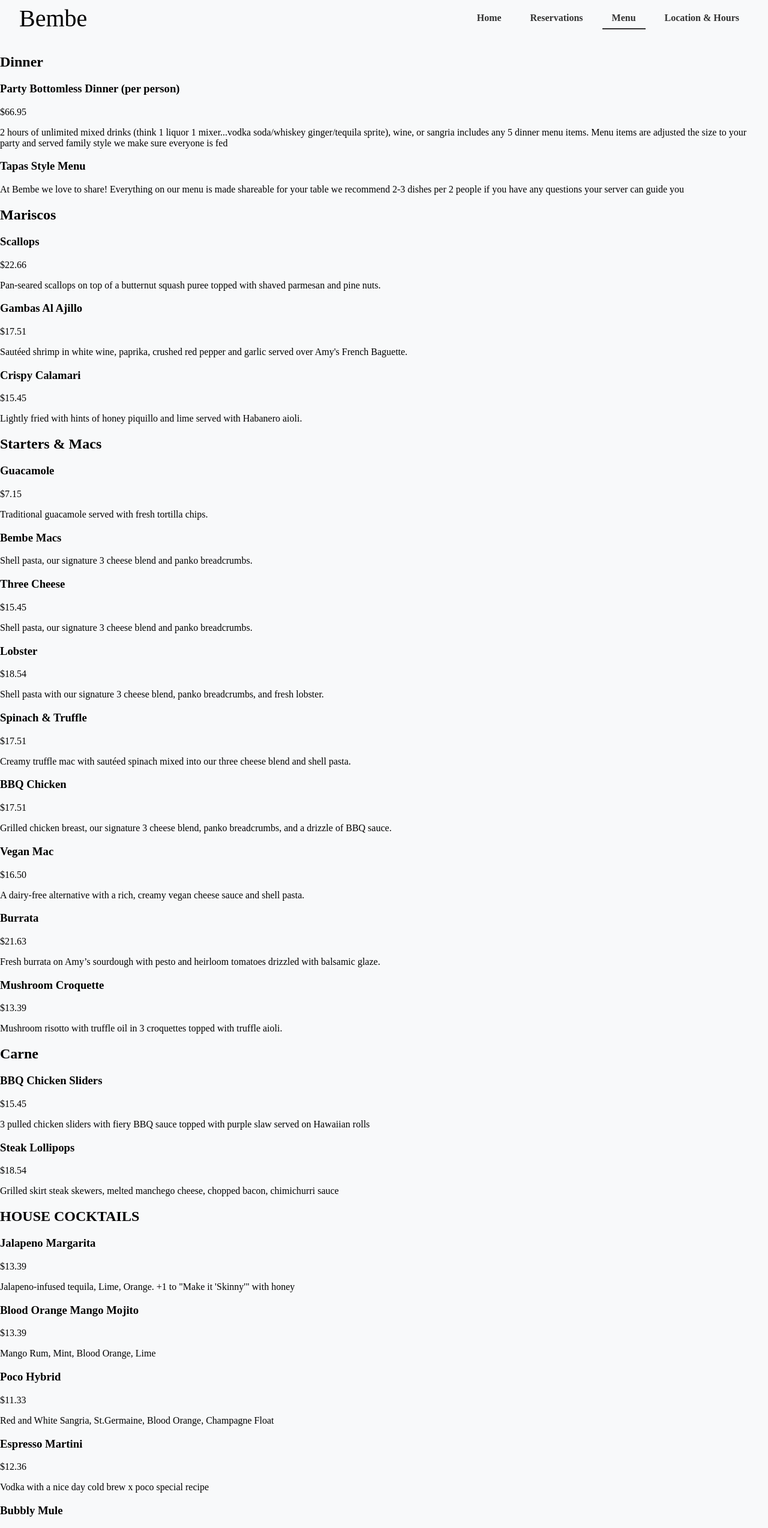
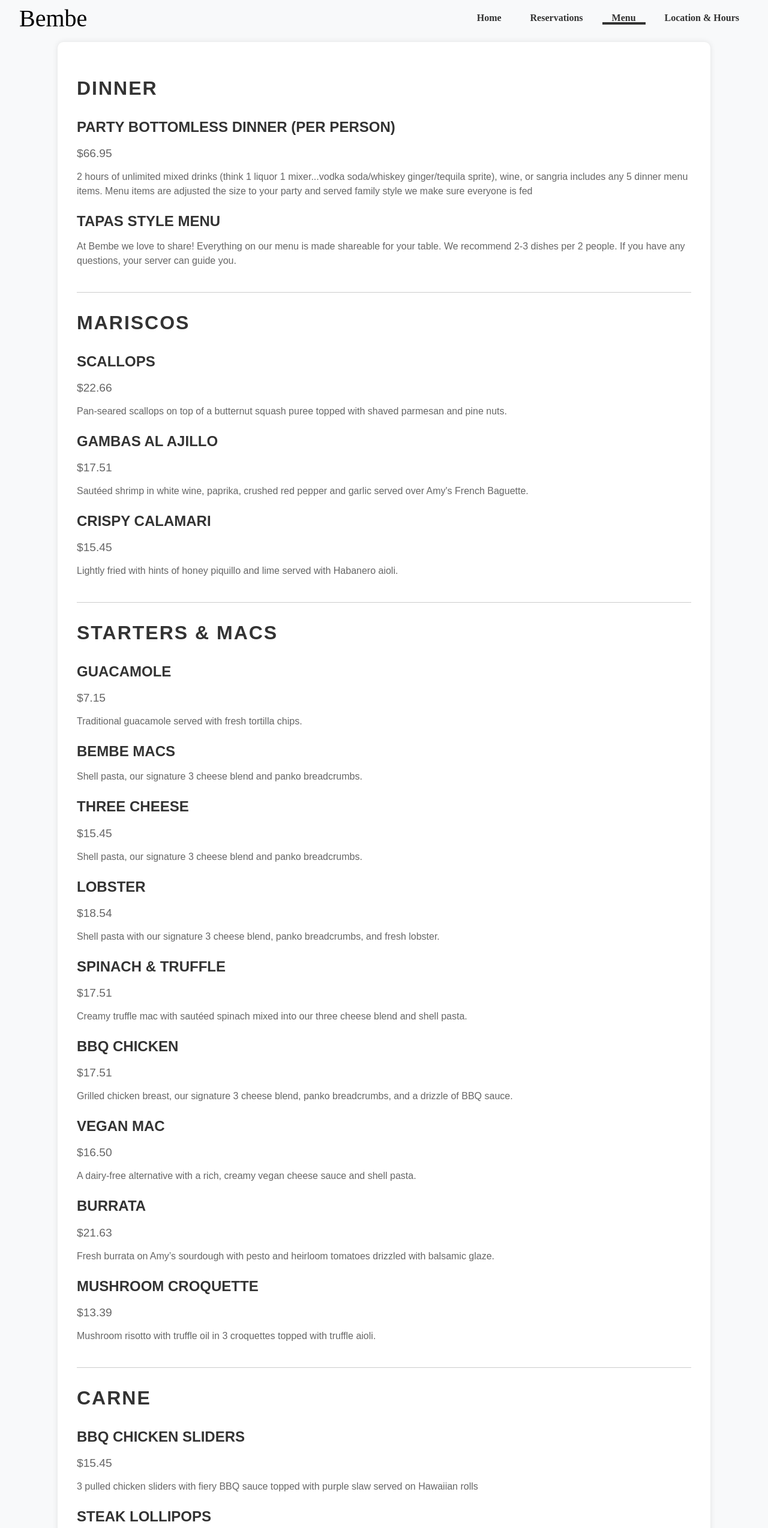
Before and after one commit to jennyglitters/Bembe-Phase-4-Project, a React (Create React App) app in the folder client/: page /menu in a window 1280 px wide. Shown: the part 60-2608 px from the top of the page at 60% size. Built offline with nearby package versions, Linux system fonts and the light colour scheme; a web font is replaced by a local one.

Commit message:
5:55pm Commit

```diff
--- a/client/src/components/App.js
+++ b/client/src/components/App.js
@@ -1,4 +1,4 @@
-import React from 'react';
+import React, { useState } from 'react';
 import { BrowserRouter, Routes, Route } from 'react-router-dom';
 import NavBar from './NavBar';
 import Home from './Home';
@@ -8,26 +8,29 @@ import LocationHours from './Location&Hours';
 import ReservationManagement from './ReservationManagement';
 import '../index.css';
 import { UserProvider } from './UserContext'; // Adjust the path as necessary
-
+import { MenuContext } from './MenuContext'; // Import MenuContext
 
 function App() {
+  const [selectedItems, setSelectedItems] = useState([]);
+
   return (
     <UserProvider>
       <BrowserRouter>
+        <MenuContext.Provider value={{ selectedItems, setSelectedItems }}> {/* Wrap routes with MenuContext.Provider */}
           <div className="App">
             <NavBar />
             <Routes>
               <Route path="/" element={<Home />} />
-            <Route path="/menu" element={<Menu />} />
-            <Route path="/reservations" element={<ReservationForm />} />
+              <Route path="/menu" element={<Menu />} /> {/* Remove setSelectedItems prop */}
+              <Route path="/reservations" element={<ReservationForm />} /> {/* Remove selectedItems prop */}
               <Route path="/location-hours" element={<LocationHours />} />
               <Route path="/manage-reservation" element={<ReservationManagement />} />
             </Routes>
           </div>
+        </MenuContext.Provider>
       </BrowserRouter>
     </UserProvider>
   );
 }
 
-
 export default App;
--- a/client/src/components/Menu.js
+++ b/client/src/components/Menu.js
@@ -1,240 +1,113 @@
-import React from 'react';
+import React, { useContext } from 'react';
+import { MenuContext } from './MenuContext'; // Import the MenuContext
 
 const Menu = () => {
+  const { selectedItems, setSelectedItems } = useContext(MenuContext);
+
+  const handleItemClick = (itemId) => {
+    setSelectedItems((prevSelectedItems) => {
+      if (prevSelectedItems.includes(itemId)) {
+        return prevSelectedItems.filter(id => id !== itemId);
+      } else {
+        return [...prevSelectedItems, itemId];
+      }
+    });
+  };
+
+  const isItemSelected = (itemId) => {
+    return selectedItems.includes(itemId);
+  };
+
+  // Modify renderMenuItem to only handle actual selectable items
+  const renderMenuItem = (id, name, price, description) => (
+    <div
+      key={id}
+      className={`menu-item ${isItemSelected(id) ? 'selected' : ''}`}
+      onClick={() => handleItemClick(id)}
+    >
+      <h3>{name}</h3>
+      {price && <p className="price">{price}</p>}
+      <p className="description">{description}</p>
+    </div>
+  );
+
   return (
     <div className="menu-container">
-
       {/* Dinner Section */}
       <div className="menu-section">
         <h2>Dinner</h2>
+        {renderMenuItem(1, "Party Bottomless Dinner (per person)", "$66.95", "2 hours of unlimited mixed drinks (think 1 liquor 1 mixer...vodka soda/whiskey ginger/tequila sprite), wine, or sangria includes any 5 dinner menu items. Menu items are adjusted the size to your party and served family style we make sure everyone is fed")}
 
-        <div className="menu-item">
-          <h3>Party Bottomless Dinner (per person)</h3>
-          <p className="price">$66.95</p>
-          <p className="description">2 hours of unlimited mixed drinks (think 1 liquor 1 mixer...vodka soda/whiskey ginger/tequila sprite), wine, or sangria includes any 5 dinner menu items. Menu items are adjusted the size to your party and served family style we make sure everyone is fed</p>
-        </div>
-
-        <div className="menu-item">
+        {/* Info note rendered outside renderMenuItem, not part of selectable items */}
+        <div className="menu-item info">
           <h3>Tapas Style Menu</h3>
-          <p className="description">At Bembe we love to share! Everything on our menu is made shareable for your table we recommend 2-3 dishes per 2 people if you have any questions your server can guide you</p>
+          <p className="description">At Bembe we love to share! Everything on our menu is made shareable for your table. We recommend 2-3 dishes per 2 people. If you have any questions, your server can guide you.</p>
         </div>
       </div>
 
       {/* Mariscos Section */}
       <div className="menu-section">
         <h2>Mariscos</h2>
-
-        <div className="menu-item">
-          <h3>Scallops</h3>
-          <p className="price">$22.66</p>
-          <p className="description">Pan-seared scallops on top of a butternut squash puree topped with shaved parmesan and pine nuts.</p>
-        </div>
-
-        <div className="menu-item">
-          <h3>Gambas Al Ajillo</h3>
-          <p className="price">$17.51</p>
-          <p className="description">Sautéed shrimp in white wine, paprika, crushed red pepper and garlic served over Amy's French Baguette.</p>
-        </div>
-
-        <div className="menu-item">
-          <h3>Crispy Calamari</h3>
-          <p className="price">$15.45</p>
-          <p className="description">Lightly fried with hints of honey piquillo and lime served with Habanero aioli.</p>
-        </div>
+        {renderMenuItem(3, "Scallops", "$22.66", "Pan-seared scallops on top of a butternut squash puree topped with shaved parmesan and pine nuts.")}
+        {renderMenuItem(4, "Gambas Al Ajillo", "$17.51", "Sautéed shrimp in white wine, paprika, crushed red pepper and garlic served over Amy's French Baguette.")}
+        {renderMenuItem(5, "Crispy Calamari", "$15.45", "Lightly fried with hints of honey piquillo and lime served with Habanero aioli.")}
       </div>
 
       {/* Starters & Macs Section */}
       <div className="menu-section">
         <h2>Starters & Macs</h2>
-
-        <div className="menu-item">
-          <h3>Guacamole</h3>
-          <p className="price">$7.15</p>
-          <p className="description">Traditional guacamole served with fresh tortilla chips.</p>
-        </div>
-
-        <div className="menu-item">
-          <h3>Bembe Macs</h3>
-          <p className="description">Shell pasta, our signature 3 cheese blend and panko breadcrumbs.</p>
-        </div>
-
-        <div className="menu-item">
-          <h3>Three Cheese</h3>
-          <p className="price">$15.45</p>
-          <p className="description">Shell pasta, our signature 3 cheese blend and panko breadcrumbs.</p>
-        </div>
-
-        <div className="menu-item">
-          <h3>Lobster</h3>
-          <p className="price">$18.54</p>
-          <p className="description">Shell pasta with our signature 3 cheese blend, panko breadcrumbs, and fresh lobster.</p>
-        </div>
-
-        <div className="menu-item">
-          <h3>Spinach & Truffle</h3>
-          <p className="price">$17.51</p>
-          <p className="description">Creamy truffle mac with sautéed spinach mixed into our three cheese blend and shell pasta.</p>
-        </div>
-
-        <div className="menu-item">
-          <h3>BBQ Chicken</h3>
-          <p className="price">$17.51</p>
-          <p className="description">Grilled chicken breast, our signature 3 cheese blend, panko breadcrumbs, and a drizzle of BBQ sauce.</p>
-        </div>
-
-        <div className="menu-item">
-          <h3>Vegan Mac</h3>
-          <p className="price">$16.50</p>
-          <p className="description">A dairy-free alternative with a rich, creamy vegan cheese sauce and shell pasta.</p>
-        </div>
-
-        <div className="menu-item">
-          <h3>Burrata</h3>
-          <p className="price">$21.63</p>
-          <p className="description">Fresh burrata on Amy’s sourdough with pesto and heirloom tomatoes drizzled with balsamic glaze.</p>
-        </div>
-
-        <div className="menu-item">
-          <h3>Mushroom Croquette</h3>
-          <p className="price">$13.39</p>
-          <p className="description">Mushroom risotto with truffle oil in 3 croquettes topped with truffle aioli.</p>
-        </div>
+        {renderMenuItem(6, "Guacamole", "$7.15", "Traditional guacamole served with fresh tortilla chips.")}
+        {renderMenuItem(7, "Bembe Macs", null, "Shell pasta, our signature 3 cheese blend and panko breadcrumbs.")}
+        {renderMenuItem(8, "Three Cheese", "$15.45", "Shell pasta, our signature 3 cheese blend and panko breadcrumbs.")}
+        {renderMenuItem(9, "Lobster", "$18.54", "Shell pasta with our signature 3 cheese blend, panko breadcrumbs, and fresh lobster.")}
+        {renderMenuItem(10, "Spinach & Truffle", "$17.51", "Creamy truffle mac with sautéed spinach mixed into our three cheese blend and shell pasta.")}
+        {renderMenuItem(11, "BBQ Chicken", "$17.51", "Grilled chicken breast, our signature 3 cheese blend, panko breadcrumbs, and a drizzle of BBQ sauce.")}
+        {renderMenuItem(12, "Vegan Mac", "$16.50", "A dairy-free alternative with a rich, creamy vegan cheese sauce and shell pasta.")}
+        {renderMenuItem(13, "Burrata", "$21.63", "Fresh burrata on Amy’s sourdough with pesto and heirloom tomatoes drizzled with balsamic glaze.")}
+        {renderMenuItem(14, "Mushroom Croquette", "$13.39", "Mushroom risotto with truffle oil in 3 croquettes topped with truffle aioli.")}
       </div>
 
       {/* Carne Section */}
       <div className="menu-section">
         <h2>Carne</h2>
-
-        <div className="menu-item">
-          <h3>BBQ Chicken Sliders</h3>
-          <p className="price">$15.45</p>
-          <p className="description">3 pulled chicken sliders with fiery BBQ sauce topped with purple slaw served on Hawaiian rolls</p>
-        </div>
-
-        <div className="menu-item">
-          <h3>Steak Lollipops</h3>
-          <p className="price">$18.54</p>
-          <p className="description">Grilled skirt steak skewers, melted manchego cheese, chopped bacon, chimichurri sauce</p>
-        </div>
+        {renderMenuItem(15, "BBQ Chicken Sliders", "$15.45", "3 pulled chicken sliders with fiery BBQ sauce topped with purple slaw served on Hawaiian rolls")}
+        {renderMenuItem(16, "Steak Lollipops", "$18.54", "Grilled skirt steak skewers, melted manchego cheese, chopped bacon, chimichurri sauce")}
       </div>
 
       {/* House Cocktails Section */}
       <div className="menu-section">
         <h2>HOUSE COCKTAILS</h2>
-
-    <div className="menu-item">
-        <h3>Jalapeno Margarita</h3>
-        <p className="price">$13.39</p>
-        <p className="description">Jalapeno-infused tequila, Lime, Orange. +1 to "Make it 'Skinny'" with honey</p>
-    </div>
-
-    <div className="menu-item">
-        <h3>Blood Orange Mango Mojito</h3>
-        <p className="price">$13.39</p>
-        <p className="description">Mango Rum, Mint, Blood Orange, Lime</p>
-    </div>
-
-    <div className="menu-item">
-        <h3>Poco Hybrid</h3>
-        <p className="price">$11.33</p>
-        <p className="description">Red and White Sangria, St.Germaine, Blood Orange, Champagne Float</p>
-    </div>
-
-    <div className="menu-item">
-        <h3>Espresso Martini</h3>
-        <p className="price">$12.36</p>
-        <p className="description">Vodka with a nice day cold brew x poco special recipe</p>
-    </div>
-
-    <div className="menu-item">
-        <h3>Bubbly Mule</h3>
-        <p className="price">$13.39</p>
-        <p className="description">Gin, Ginger, Lemon, Lychee, Champagne</p>
-    </div>
+        {renderMenuItem(17, "Jalapeno Margarita", "$13.39", "Jalapeno-infused tequila, Lime, Orange. +1 to \"Make it 'Skinny'\" with honey")}
+        {renderMenuItem(18, "Blood Orange Mango Mojito", "$13.39", "Mango Rum, Mint, Blood Orange, Lime")}
+        {renderMenuItem(19, "Bembe Hybrid", "$11.33", "Red and White Sangria, St.Germaine, Blood Orange, Champagne Float")}
+        {renderMenuItem(20, "Espresso Martini", "$12.36", "Vodka with a nice day cold brew x poco special recipe")}
+        {renderMenuItem(21, "Bubbly Mule", "$13.39", "Gin, Ginger, Lemon, Lychee, Champagne")}
       </div>
 
       {/* Beer Section */}
       <div className="menu-section">
         <h2>BEER</h2>
-
-    <div className="menu-item">
-        <h3>Yuengling Lager</h3>
-        <p className="price">$8.24</p>
-        <p className="description">Rich amber color and medium-bodied flavor - 4.5% ABV</p>
-    </div>
-
-    <div className="menu-item">
-        <h3>Blue Moon</h3>
-        <p className="price">$7.20</p>
-        <p className="description">Belgian-style wheat ale, Valencia orange peel for a subtle sweetness - 5.4% ABV</p>
-    </div>
-
-    <div className="menu-item">
-        <h3>Guinness Draught</h3>
-        <p className="price">$9.30</p>
-        <p className="description">Irish dry stout, distinctive black color and creamy head - 4.2% ABV</p>
-    </div>
-
-    <div className="menu-item">
-        <h3>IPA of the Moment</h3>
-        <p className="price">$10.00</p>
-        <p className="description">Ask your server about our current selection of IPA</p>
-    </div>
-
-    <div className="menu-item">
-        <h3>Brooklyn Lager</h3>
-        <p className="price">$8.00</p>
-        <p className="description">American Amber Lager, firm malt center supported by a refreshing bitterness and floral hop aroma - 5.2% ABV</p>
-    </div>
-
-    <div className="menu-item">
-        <h3>Stella Artois</h3>
-        <p className="price">$8.50</p>
-        <p className="description">Belgian pilsner, well-balanced flavors with a hint of bitterness - 5.0% ABV</p>
-    </div>
+        {renderMenuItem(22, "Yuengling Lager", "$8.24", "Rich amber color and medium-bodied flavor - 4.5% ABV")}
+        {renderMenuItem(23, "Blue Moon", "$7.20", "Belgian-style wheat ale, Valencia orange peel for a subtle sweetness - 5.4% ABV")}
+        {renderMenuItem(24, "Guinness Draught", "$9.30", "Irish dry stout, distinctive black color and creamy head - 4.2% ABV")}
+        {renderMenuItem(25, "IPA of the Moment", "$10.00", "Ask your server about our current selection of IPA")}
+        {renderMenuItem(26, "Brooklyn Lager", "$8.00", "American Amber Lager, firm malt center supported by a refreshing bitterness and floral hop aroma - 5.2% ABV")}
+        {renderMenuItem(27, "Stella Artois", "$8.50", "Belgian pilsner, well-balanced flavors with a hint of bitterness - 5.0% ABV")}
       </div>
 
       {/* Vino Section */}
       <div className="menu-section">
         <h2>VINO</h2>
-
-    <div className="menu-item">
-        <h3>Malbec, Mendoza</h3>
-        <p className="price">$12 glass / $48 bottle</p>
-        <p className="description">Rich and dark with juicy berry flavors and a hint of oak.</p>
+        {renderMenuItem(28, "Malbec, Mendoza", "$12 glass / $48 bottle", "Rich and dark with juicy berry flavors and a hint of oak.")}
+        {renderMenuItem(29, "Chardonnay, California", "$11 glass / $44 bottle", "Full-bodied with notes of vanilla, butter, and a touch of oak.")}
+        {renderMenuItem(30, "Pinot Grigio, Italy", "$10 glass / $40 bottle", "Light and crisp with aromas of lemons, green apples, and honeysuckle.")}
+        {renderMenuItem(31, "Sauvignon Blanc, New Zealand", "$12 glass / $48 bottle", "Vibrant and fresh with notes of lime, peach, and tropical fruits.")}
+        {renderMenuItem(32, "Cabernet Sauvignon, Napa Valley", "$14 glass / $56 bottle", "Bold and robust with flavors of blackberry, cassis, and cedar.")}
+        {renderMenuItem(33, "Prosecco, Italy", "$11 glass / $44 bottle", "Sparkling and light with hints of green apple, honeysuckle, and peach.")}
       </div>
 
-    <div className="menu-item">
-        <h3>Chardonnay, California</h3>
-        <p className="price">$11 glass / $44 bottle</p>
-        <p className="description">Full-bodied with notes of vanilla, butter, and a touch of oak.</p>
     </div>
 
-    <div className="menu-item">
-        <h3>Pinot Grigio, Italy</h3>
-        <p className="price">$10 glass / $40 bottle</p>
-        <p className="description">Light and crisp with aromas of lemons, green apples, and honeysuckle.</p>
-    </div>
-
-    <div className="menu-item">
-        <h3>Sauvignon Blanc, New Zealand</h3>
-        <p className="price">$12 glass / $48 bottle</p>
-        <p className="description">Vibrant and fresh with notes of lime, peach, and tropical fruits.</p>
-    </div>
-
-    <div className="menu-item">
-        <h3>Cabernet Sauvignon, Napa Valley</h3>
-        <p className="price">$14 glass / $56 bottle</p>
-        <p className="description">Bold and robust with flavors of blackberry, cassis, and cedar.</p>
-    </div>
-
-    <div className="menu-item">
-          <h3>Prosecco, Italy</h3>
-          <p className="price">$11 glass / $44 bottle</p>
-          <p className="description">Sparkling and light with hints of green apple, honeysuckle, and peach.</p>
-        </div>
-      </div>
-    </div>
   );
 };
 
--- /dev/null
+++ b/client/src/components/MenuContext.js
@@ -0,0 +1,13 @@
+import React, { useState } from 'react';
+
+export const MenuContext = React.createContext();
+
+export const MenuProvider = ({ children }) => {
+  const [selectedItems, setSelectedItems] = useState([]);
+
+  return (
+    <MenuContext.Provider value={{ selectedItems, setSelectedItems }}>
+      {children}
+    </MenuContext.Provider>
+  );
+};
--- a/client/src/index.css
+++ b/client/src/index.css
@@ -76,6 +76,35 @@ body {
 /* Active link styles */
 .nav-links .active {
   border-bottom: 2px solid #333;
+}
+
+/* More nav-link styles */
+.nav-links a {
+  position: relative;
+  color: #333;
+  text-decoration: none;
+  padding: 0 1em;
+  transition: all 0.3s ease;
+}
+
+.nav-links a::after {
+  content: '';
+  position: absolute;
+  bottom: 0;
+  left: 0;
+  right: 0;
+  height: 2px;
+  background-color: #333;
+  transform: scaleX(0);
+  transition: all 0.3s ease;
+}
+
+.nav-links a:hover::after {
+  transform: scaleX(1);
+}
+
+.nav-links a.active::after {
+  transform: scaleX(1);
 }
 
 .top-bar {
@@ -187,7 +216,19 @@ input, select, textarea {
 }
 
 /* Style for the clear form button */
-button.clear-form-button, button.submit-button {
+button.clear-form-button {
+  padding: 10px 20px;
+  background-color: #f8f9fa;
+  color: #333; /* Text color for the clear button */
+  border: 1px solid #ccc;
+  border-radius: 4px;
+  cursor: pointer;
+  outline: none;
+  box-shadow: none;
+  margin-left:170px;
+}
+
+button.submit-button {
   padding: 10px 20px;
   background-color: #f8f9fa;
   color: #333; /* Text color for the clear button */
@@ -205,8 +246,137 @@ button.clear-form-button:hover {
   opacity: 0.9; /* Slight opacity change on hover */
 }
 
+/*Location and Hours*/
+.location-hours {
+  max-width: 800px; /* Or whatever maximum width you prefer */
+  margin: 0 auto; /* Centers the container */
+  padding: 20px; /* Adds some padding around the content */
+  background-color: #f8f9fa; /* A light background color for the container */
+  border-radius: 8px; /* Optional: rounds the corners */
+  box-shadow: 0 2px 4px rgba(0,0,0,0.1); /* Optional: adds a subtle shadow */
+  text-align: center; /* Centers the text inside */
+}
+
+.location-hours h1,
+.location-hours h2,
+.location-hours p,
+.location-hours address {
+  color: #333; /* Dark grey color for text */
+  margin-bottom: 1rem; /* Adds space between each text element */
+}
+
+.location-hours a {
+  color: #0066cc; /* A blue color for the phone number link */
+  text-decoration: none; /* Removes underline from the link */
+}
+
+.location-map {
+  max-width: 100%; /* Ensures the image is not larger than its container */
+  height: auto; /* Keeps the image aspect ratio */
+  margin-top: 2rem; /* Adds space above the map image */
+}
+
+.hours-of-operation {
+  background-color: #ffffff; /* White background for the hours box */
+  color: #333; /* Dark text color for contrast */
+  padding: 1rem; /* Spacing inside the hours box */
+  margin-top: 2rem; /* Space above the hours box */
+  display: inline-block; /* Makes the div behave like an inline element */
+  text-align: left; /* Aligns the text to the left inside the hours box */
+  box-shadow: 0 2px 4px rgba(0,0,0,0.1); /* Same subtle shadow as the container */
+}
+
 /* Specific styles for error messages */
 .field-error {
   color: red; /* Color error messages in red */
   margin-top: 5px; /* Space between the input and the error message */
 }
+
+/* Menu */
+.menu-container {
+  width: 80%;
+  margin: auto;
+  font-family: Arial, sans-serif;
+  box-shadow: 0px 0px 10px rgba(0, 0, 0, 0.1);
+  padding: 2em;
+  background-color: #fff;
+  border-radius: 10px;
+}
+
+.menu-section {
+  margin-bottom: 2em;
+  border-bottom: 1px solid #ccc;
+  padding-bottom: 1em;
+  transition: all 0.3s ease;
+}
+
+.menu-section:hover {
+  transform: scale(1.01);
+  box-shadow: 0px 0px 10px rgba(0, 0, 0, 0.1);
+}
+
+.menu-section h2 {
+  color: #333;
+  font-size: 2em;
+  margin-bottom: 1em;
+  text-transform: uppercase;
+  letter-spacing: 2px;
+}
+
+.menu-item {
+  margin-bottom: 1.5em;
+  transition: all 0.3s ease;
+}
+
+.menu-item:hover {
+  transform: scale(1.01);
+  box-shadow: 0px 0px 10px rgba(0, 0, 0, 0.1);
+}
+
+.menu-item h3 {
+  color: #333;
+  font-size: 1.5em;
+  margin-bottom: 0.5em;
+  text-transform: uppercase;
+}
+
+.price {
+  color: #666;
+  font-size: 1.2em;
+  margin-bottom: 0.5em;
+}
+
+.description {
+  color: #666;
+  font-size: 1em;
+  line-height: 1.5em;
+}
+
+/* Reservation Management */
+.reservation-container input[type="email"] {
+  width: 50%; /* Reduced width */
+  padding: 0.5em;
+  margin: 1em 0;
+  border: 1px solid #ccc;
+  border-radius: 5px;
+}
+
+.reservation-container button {
+  padding: 0.5em 1em;
+  color: #fff;
+  background-color: #333;
+  border: none;
+  border-radius: 5px;
+  cursor: pointer;
+  transition: all 0.3s ease;
+  box-shadow: 0px 0px 10px rgba(0, 0, 0, 0.1); /* Added shadow */
+}
+
+.reservation-container button:hover {
+  background-color: #666;
+  transform: scale(1.05); /* Added scale effect */
+}
+
+.reservation-container button:active {
+  transform: scale(1); /* Reset scale when button is clicked */
+}
```
Also changed, not shown: client/src/components/ReservationForm.js (+49 -14 lines), client/src/components/ReservationManagement.js (+18 -92 lines), 1 other file (tests, documents, lock files or other folders). Lines whose indentation alone changed are shown as unchanged.
